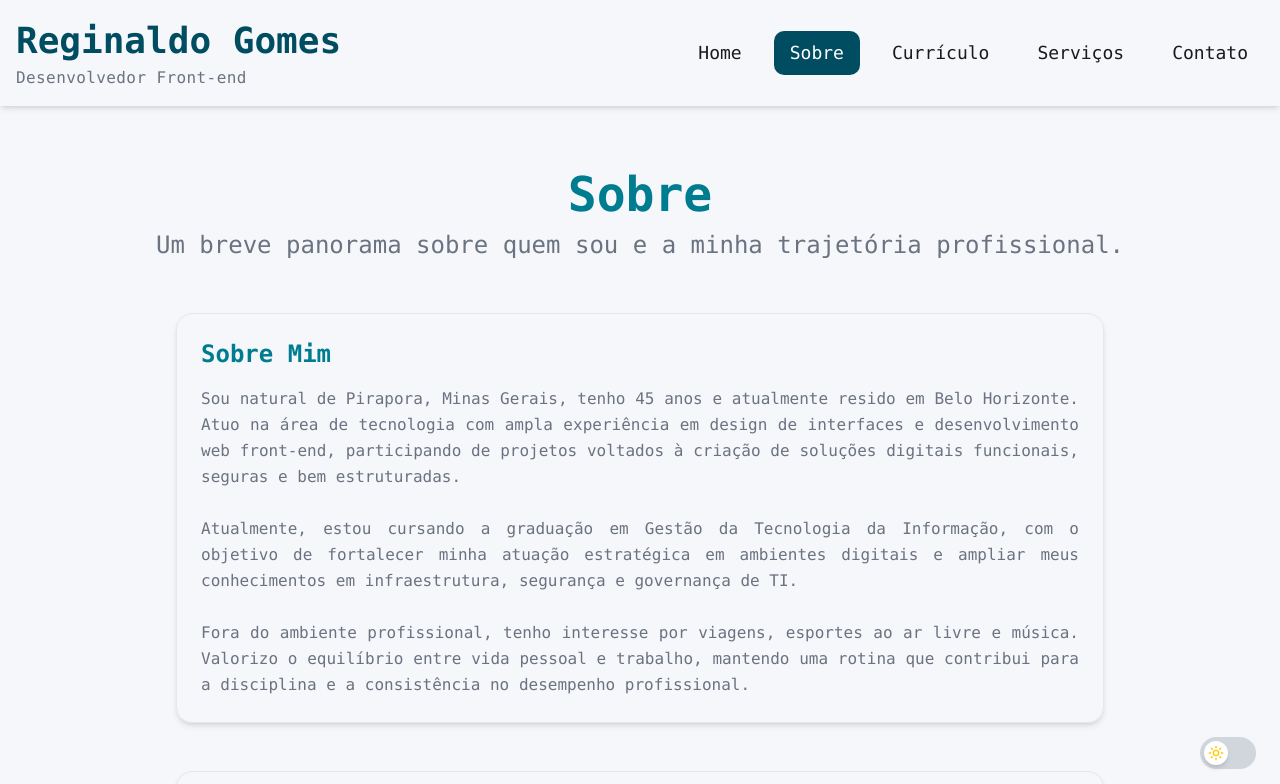
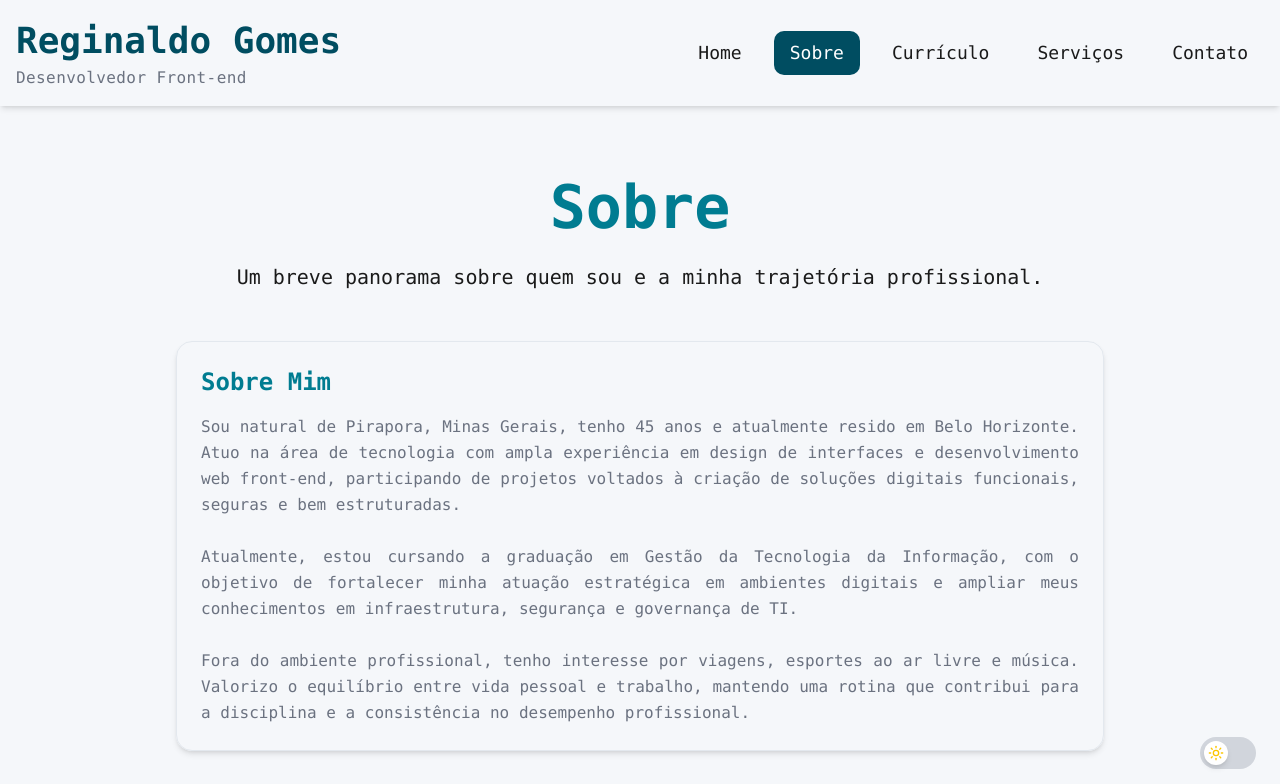
Before and after one commit to reginaldogomes/nextjs-developer-resume, a Next.js app: page /about in a window 1280 px wide. Shown: the top 784 px of the page. Built offline with nearby package versions, Linux system fonts and the light colour scheme.

Commit message:
refactor: improve PageHead component layout and update metadata function comment for clarity

```diff
--- a/src/components/Hero.tsx
+++ b/src/components/Hero.tsx
@@ -28,7 +28,7 @@ const Hero: React.FC<HeroProps> = ({
     }}
   >
     {/* Overlay com opacidade e desfoque */}
-    <div className="absolute inset-0 bg-accent/90 backdrop-blur-none z-0" />
+    <div className="absolute inset-0 bg-accent/85 backdrop-blur-none z-0" />
 
     {/* Conteúdo animado */}
     <motion.div
--- a/src/components/layout/PageHead.tsx
+++ b/src/components/layout/PageHead.tsx
@@ -5,7 +5,7 @@ interface PageHeadProps {
   description?: string
 }
 
-// Função opcional para uso em arquivos de página (não será usada diretamente no componente)
+// Função para metadados da página (SEO)
 export function generateMetadata({
   title,
   description,
@@ -18,11 +18,15 @@ export function generateMetadata({
 
 export default function PageHead({ title, description }: PageHeadProps) {
   return (
-    <div className="text-center">
-      <h1 className="text-4xl sm:text-5xl font-bold text-primary">{title}</h1>
-      <p className="text-muted leading-relaxed text-2xl whitespace-pre-line mt-2 mx-auto">
-        {description}
-      </p>
+    <div className="text-center max-w-4xl mx-auto px-4">
+      <h1 className="text-3xl sm:text-4xl md:text-5xl lg:text-6xl font-bold text-primary leading-tight">
+        {title}
+      </h1>
+      {description && (
+        <p className="mt-4 text-base sm:text-lg md:text-xl text-muted-foreground leading-relaxed whitespace-pre-line">
+          {description}
+        </p>
+      )}
     </div>
   )
 }
```
